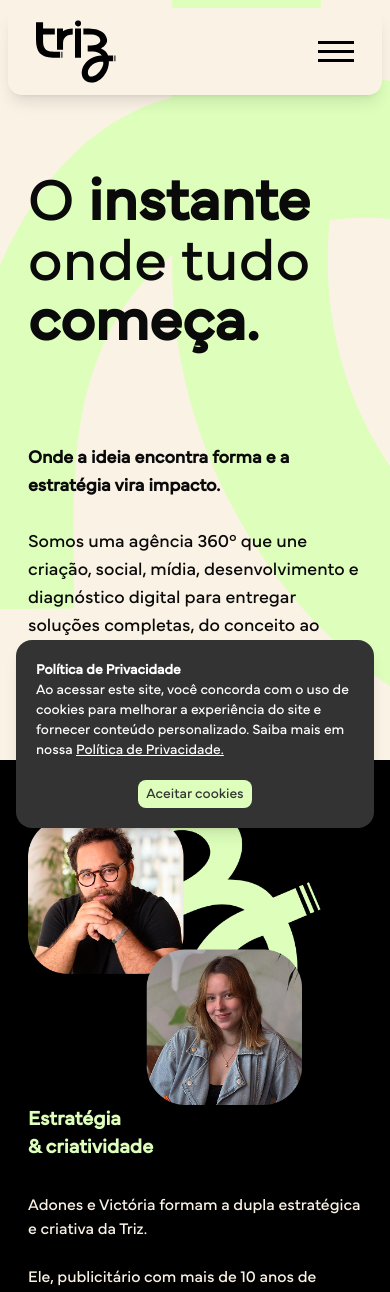
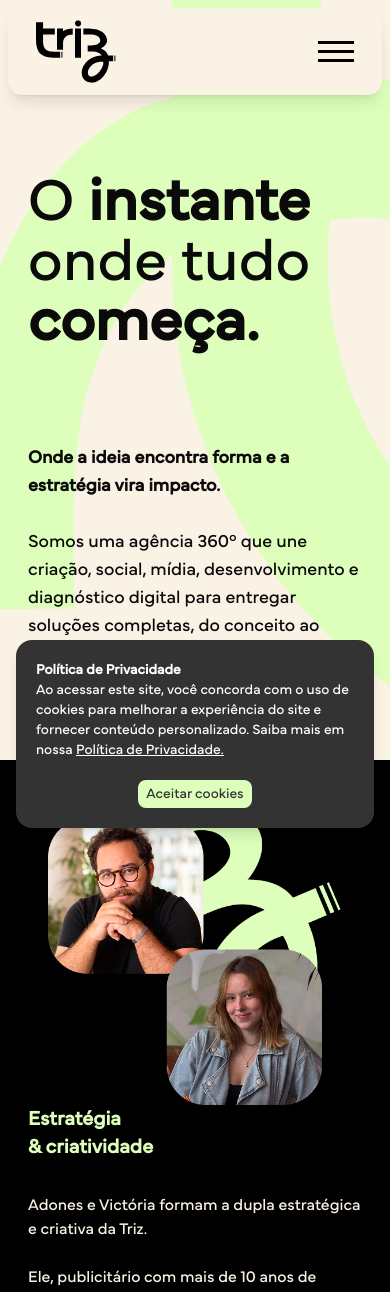
Before and after one commit to pachecomateus/triz-agency, a Next.js app: page / in a window 390 px wide. Shown: the top 1292 px of the page. Built offline with nearby package versions, Linux system fonts and the light colour scheme.

Commit message:
fix: image placement

```diff
--- a/src/components/Banner.tsx
+++ b/src/components/Banner.tsx
@@ -25,7 +25,7 @@ export default function Banner() {
             <section className="relative flex lg:flex-row flex-col bg-black lg:py-[100px] pb-20 z-0" id="sobre-nos">
                 <div className="container flex items-center justify-between w-full lg:flex-row flex-col">
                     <div className="lg:w-3/5">
-                        <Image src="/images/adones-victoria.png" alt="Fundadores" width={1000} height={500} quality={100} className="object-contain lg:max-w-[580px] max-w-full relative m-auto" />
+                        <Image src="/images/adones-victoria.png" alt="Fundadores" width={1000} height={500} quality={100} className="object-contain lg:max-w-[580px] max-w-full relative ml-5 lg:m-auto" />
                     </div>
 
                     <div className="lg:w-2/5 text-beige lg:text-lg text-base">
```
